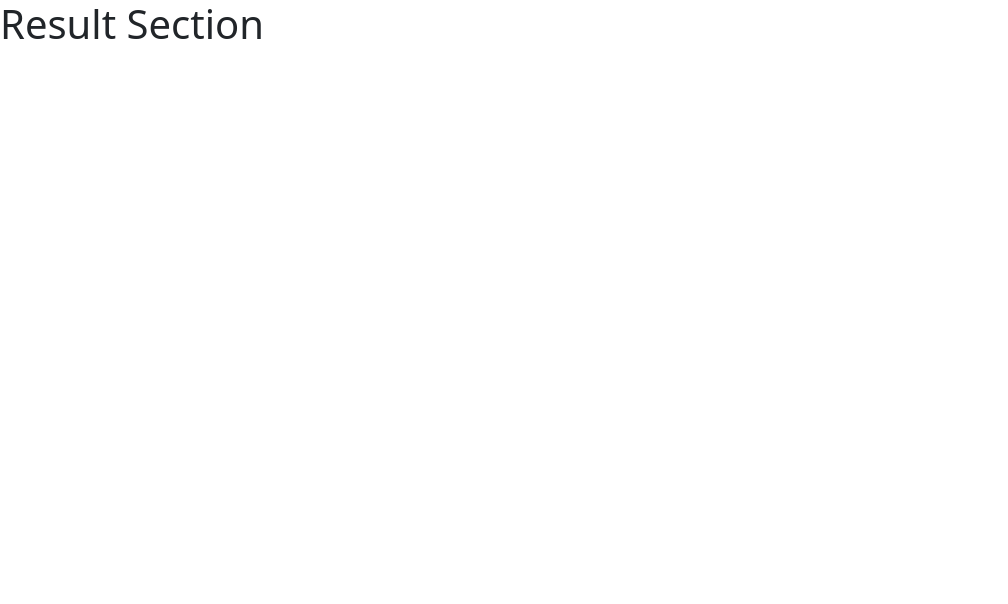
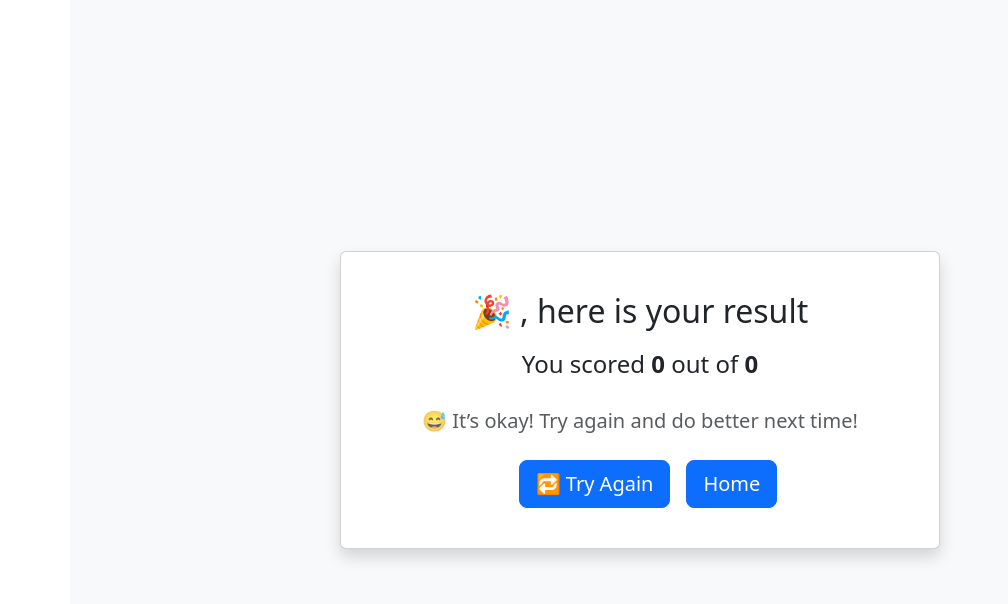
Before and after one commit to DhanushkaChandimal/Open-Trivia-Database-Quiz-App, a React (Vite) app: page /results in a window 1280 px wide. Shown: the top 604 px of the page, without its empty margins (0-1008 px from the left). Built offline with nearby package versions, Linux system fonts and the light colour scheme.

Commit message:
Implemented results page

```diff
--- a/src/App.jsx
+++ b/src/App.jsx
@@ -17,7 +17,7 @@ function App() {
       <Routes>
         <Route path = "/" element = {<HomePage formData={formData} setFormData={setFormData}/>}/>
         <Route path = "/questions" element = {<QuestionForm formData={formData} questions={questions} setQuestions={setQuestions}/>}/>
-        <Route path = "/results" element = {<ResultPage/>}/>
+        <Route path = "/results" element = {<ResultPage questions={questions} formData={formData}/>}/>
       </Routes>
     </>
   )
--- a/src/components/QuestionForm.jsx
+++ b/src/components/QuestionForm.jsx
@@ -45,7 +45,7 @@ const QuestionForm = ({ formData, questions, setQuestions }) => {
 
     useEffect(() => {
         setCurrentQuestion(questions[0]);
-        console.log(questions);
+        // console.log(questions);
     }, [questions]);
 
     const handleSubmit = (e) => {
@@ -56,11 +56,20 @@ const QuestionForm = ({ formData, questions, setQuestions }) => {
         if (form.checkValidity() === false) {
             e.stopPropagation();
         } else {
-            setError("");
-            setSelectedAnswer(null);
             setAllSelectedAnswers([...allSelectedAnswers, selectedAnswer]);
             setValidated(false);
-            if(currentQuestion.question_number >= NUMBER_OF_QUESTIONS) navigate('/results');
+            setSelectedAnswer(null);
+            setError("");
+            if(currentQuestion.question_number >= NUMBER_OF_QUESTIONS){
+                setQuestions(questions.map((question) => {
+                    return {
+                        ...question,
+                        selected_answer: allSelectedAnswers[question.question_number-1],
+                        is_correct: allSelectedAnswers[question.question_number-1] === question.correct_answer
+                    };
+                }));
+                navigate('/results');
+            }
             setCurrentQuestion(questions[currentQuestion?.question_number]);
         }
     };
--- a/src/components/ResultPage.jsx
+++ b/src/components/ResultPage.jsx
@@ -1,5 +1,42 @@
-const ResultPage = () => {
-    return <h1>Result Section</h1>
+import { useEffect } from 'react';
+import { Card, Button, Container } from 'react-bootstrap';
+
+const ResultPage = ({ questions, formData }) => {
+    const getMessage = (correct, total) => {
+
+        let percentage = correct / total * 100;
+
+        if (percentage >= 90) {
+            return "🏆 Amazing! You're a quiz master!";
+        } else if (percentage >= 70) {
+            return "🎉 Great job! You really know your stuff!";
+        } else if (percentage >= 40) {
+            return "👍 Not bad! Keep practicing.";
+        } else {
+            return "😅 It’s okay! Try again and do better next time!";
+        }
+    };
+
+    useEffect(() => {
+        console.log(questions);
+    }, [questions]);
+
+    return (
+        <Container className="d-flex vh-100 justify-content-center align-items-center bg-light">
+            <Card className="text-center shadow p-4 w-100" style={{ maxWidth: '600px'}}>
+                <Card.Body>
+                    <Card.Title as="h2" className="mb-3">🎉 {formData.name}, here is your result</Card.Title>
+                    <Card.Text className="fs-4 mb-4">
+                        You scored <strong>{questions.filter(q => q.is_correct === true).length}</strong> out of <strong>{questions.length}</strong>
+                    </Card.Text>
+                    <Card.Text className="fs-5 text-muted mb-4">{getMessage(questions.filter(q => q.is_correct === true).length, questions.length)}</Card.Text>
+
+                    <Button variant="primary" size="lg" className='mx-3'>🔁 Try Again</Button>
+                    <Button variant="primary" size="lg" href='/'>Home</Button>
+                </Card.Body>
+            </Card>
+        </Container>
+    );
 }
 
 export default ResultPage;
```
